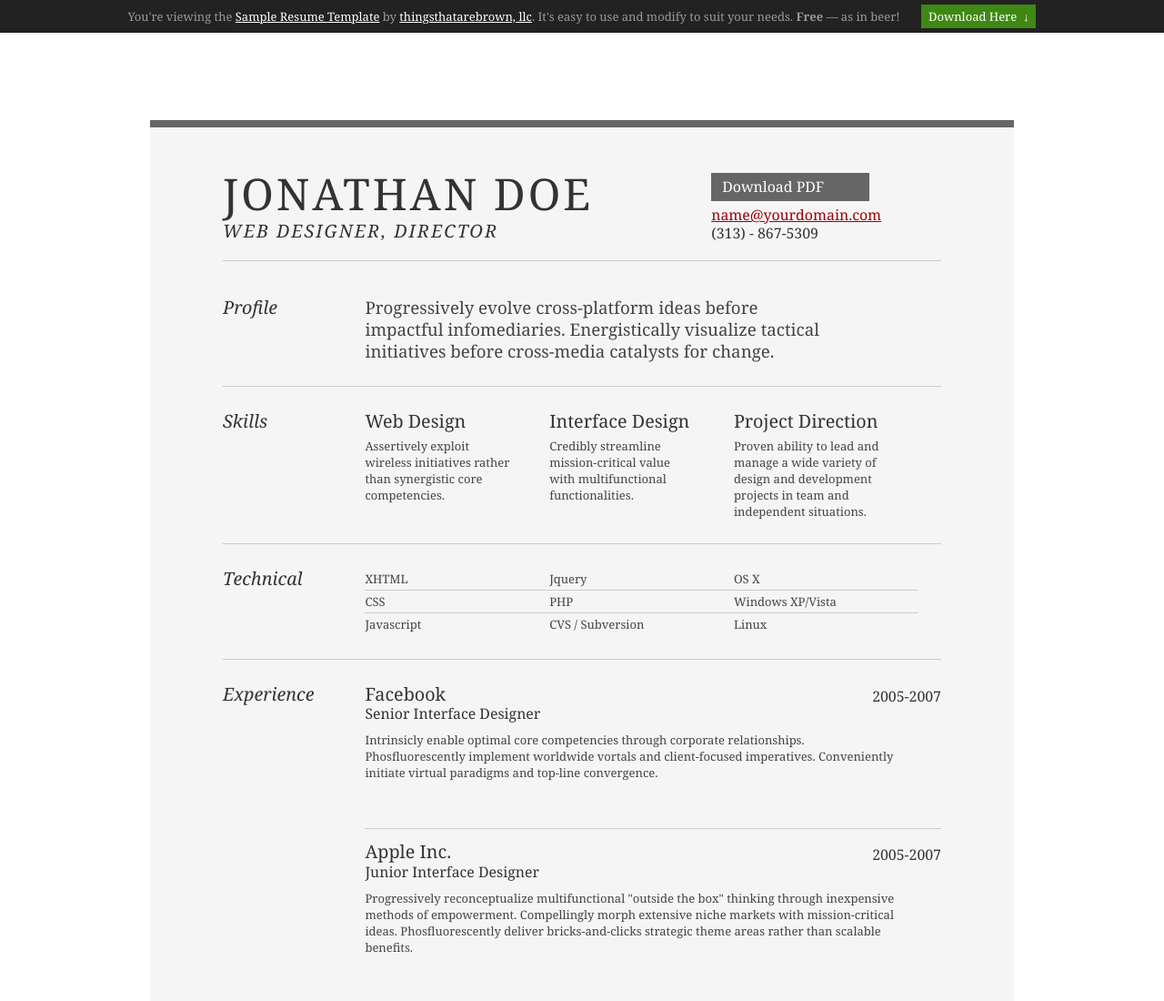
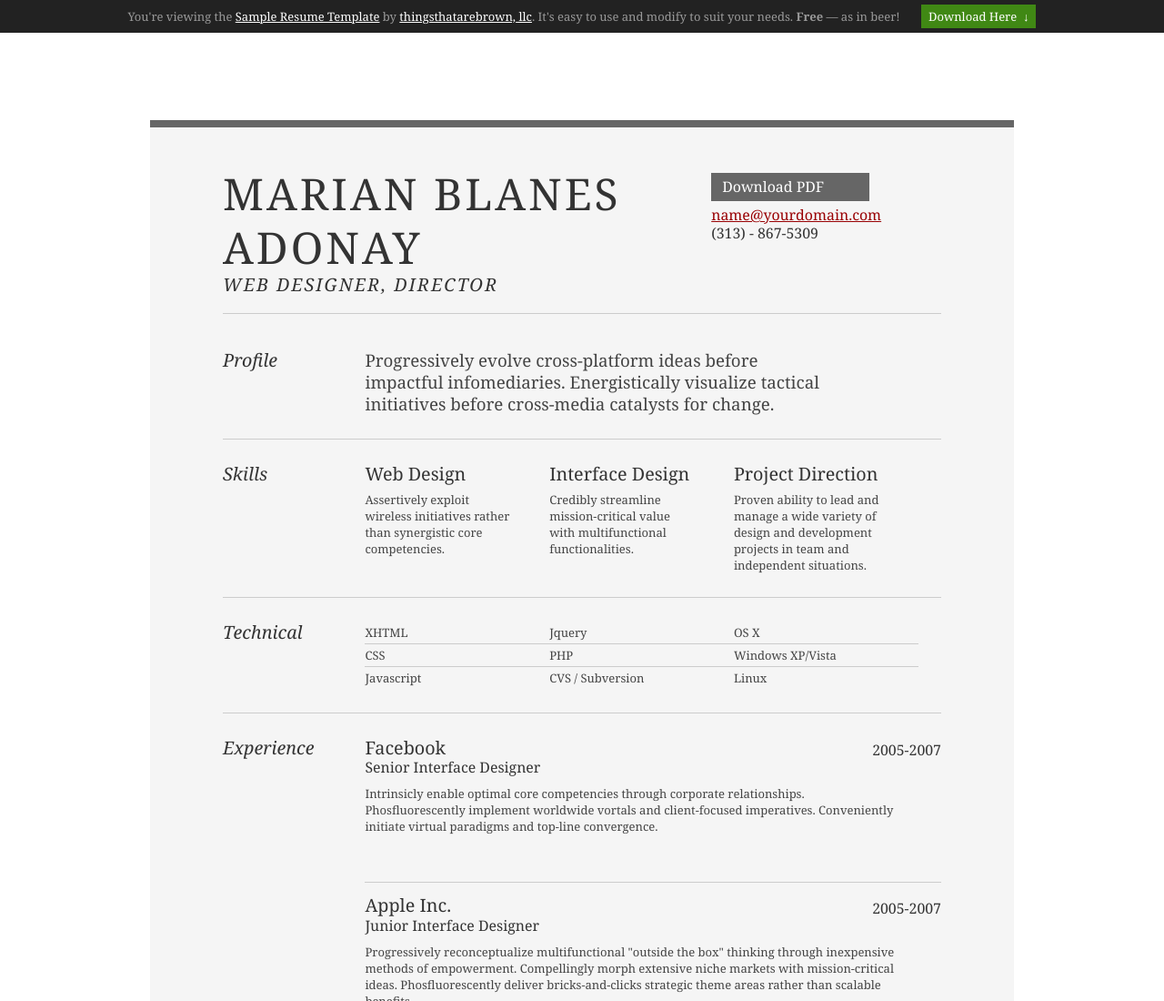
Before and after one commit to yaning03/yaning03.github.io, a plain HTML site: page index.html in a window 1280 px wide. Shown: the top 1100 px of the page at 91% size. Drawn offline with Linux system fonts and the light colour scheme.

Commit message:
Created css

```diff
--- a/index.html
+++ b/index.html
@@ -52,7 +52,7 @@
 		<div id="hd">
 			<div class="yui-gc">
 				<div class="yui-u first">
-					<h1>Jonathan Doe</h1>
+					<h1>MARIAN BLANES ADONAY</h1>
 					<h2>Web Designer, Director</h2>
 				</div>
 
```
